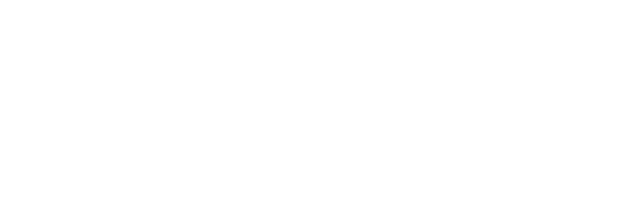
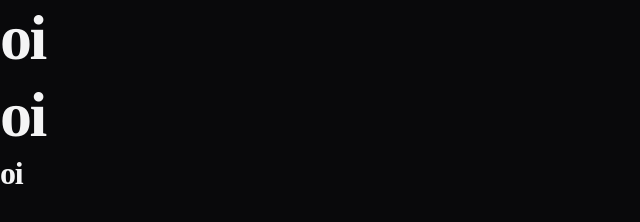
Before and after one commit to arctechbr/zingen, a plain HTML site: page index.html in a window 1280 px wide. Shown: the whole page, without its empty margins (0-640 px from the left). Drawn offline with Linux system fonts and the light colour scheme.

Commit message:
Definindo variáveis CSS

```diff
--- a/index.html
+++ b/index.html
@@ -1,11 +1,21 @@
 <!DOCTYPE html>
 <html lang="pt-BR">
   <head>
+    <link rel="preconnect" href="https://fonts.googleapis.com" />
+    <link rel="preconnect" href="https://fonts.gstatic.com" crossorigin />
     <meta charset="UTF-8" />
     <meta name="viewport" content="width=device-width, initial-scale=1.0" />
     <title>Document</title>
 
     <link rel="stylesheet" href="styles/index.css" />
+    <link
+      href="https://fonts.googleapis.com/css2?family=Inter:ital,opsz,wght@0,14..32,100..900;1,14..32,100..900&display=swap"
+      rel="stylesheet"
+    />
   </head>
-  <body></body>
+  <body>
+    <h1>oi</h1>
+    <h2>oi</h2>
+    <h3>oi</h3>
+  </body>
 </html>
--- a/styles/global.css
+++ b/styles/global.css
@@ -0,0 +1,84 @@
+*,
+*::before,
+*::after {
+  box-sizing: border-box;
+}
+
+* {
+  margin: 0;
+  padding: 0;
+  font: inherit;
+
+  -webkit-font-smoothing: antialiased;
+  -moz-osx-font-smoothing: grayscale;
+}
+
+:root {
+  --bg-color: #09090b;
+  --surface-color: #18181b;
+  --stroke-color: #27272a;
+  --text-color-primary: #f4f4f5;
+  --text-color-secondary: #a1a1aa;
+  --brand-color-primary: #f7b733;
+  --brand-color-secondary: #fc4a1a;
+
+  --font-sans: "Inter", system-ui, sans-serif;
+  --fw-base: 400;
+  --fw-md: 500;
+  --fw-bold: 800;
+
+  --fs-sm: 0.875rem;
+  --fs-base: 1rem;
+  --fs-lg: 1.25rem;
+  --fs-xl: 1.5rem;
+  --fs-2xl: 2.5rem;
+}
+
+html {
+  font-family: var(--ff-sans);
+  font-weight: var(--fw-base);
+  font-size: var(--fs-base);
+  line-height: 1.6;
+  color: var(--text-color-primary);
+}
+
+body {
+  background-color: var(--bg-color);
+}
+
+h1,
+h2,
+h3 {
+  line-height: 1.2;
+  color: var(--text-color-primary);
+  font-weight: var(--fw-bold);
+  letter-spacing: -0.04em;
+}
+
+h1 {
+  font-size: var(--fs-2xl);
+}
+h2 {
+  font-size: var(--fs-xl);
+}
+
+h3 {
+  font-size: var(--fs-lg);
+}
+
+a {
+  text-decoration: none;
+  color: inherit;
+}
+
+ul[role="list"] {
+  list-style: none;
+}
+
+@media (width >= 80em) {
+  :root {
+    --fs-lg: 2rem;
+    --fs-xl: 4rem;
+    --fs-2xl: 4rem;
+  }
+}
```
